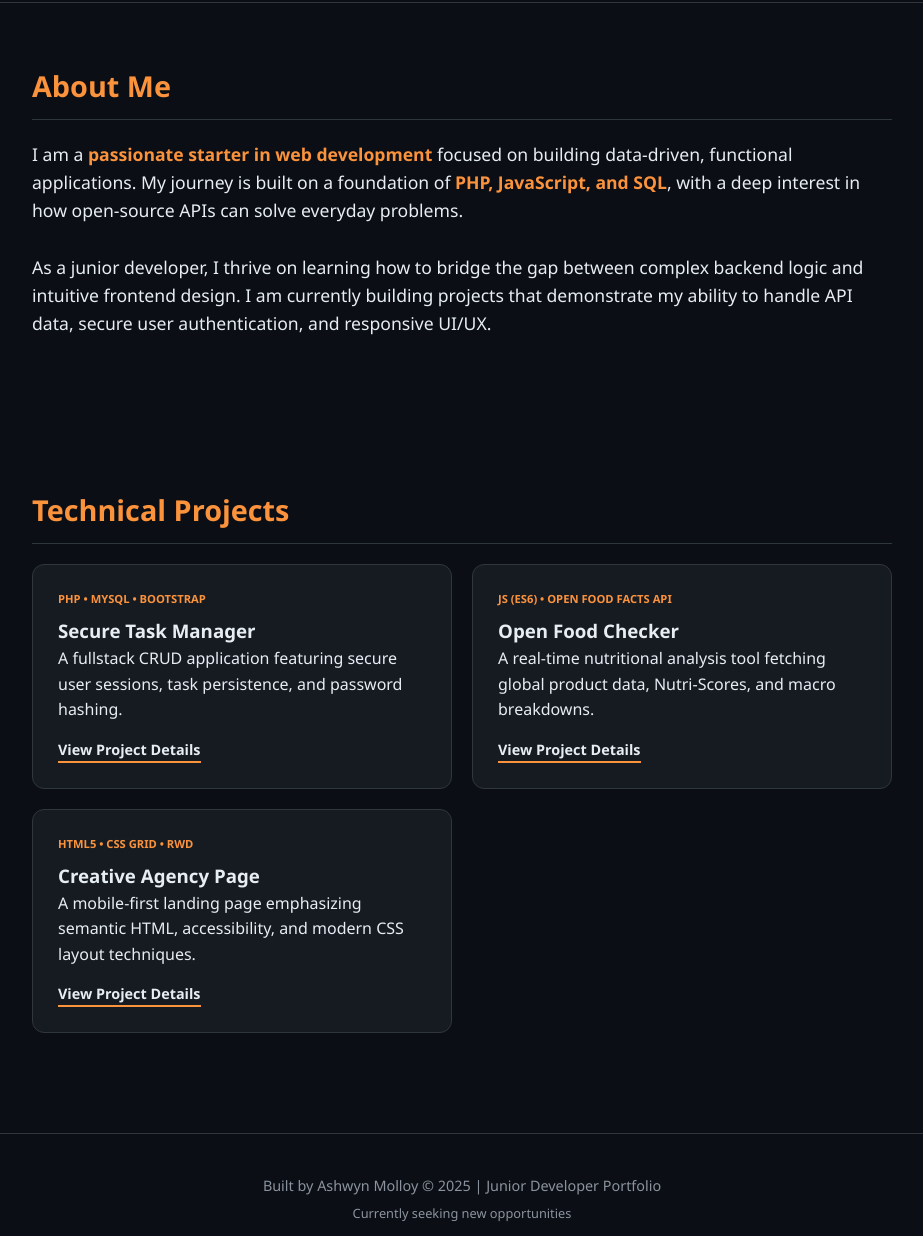
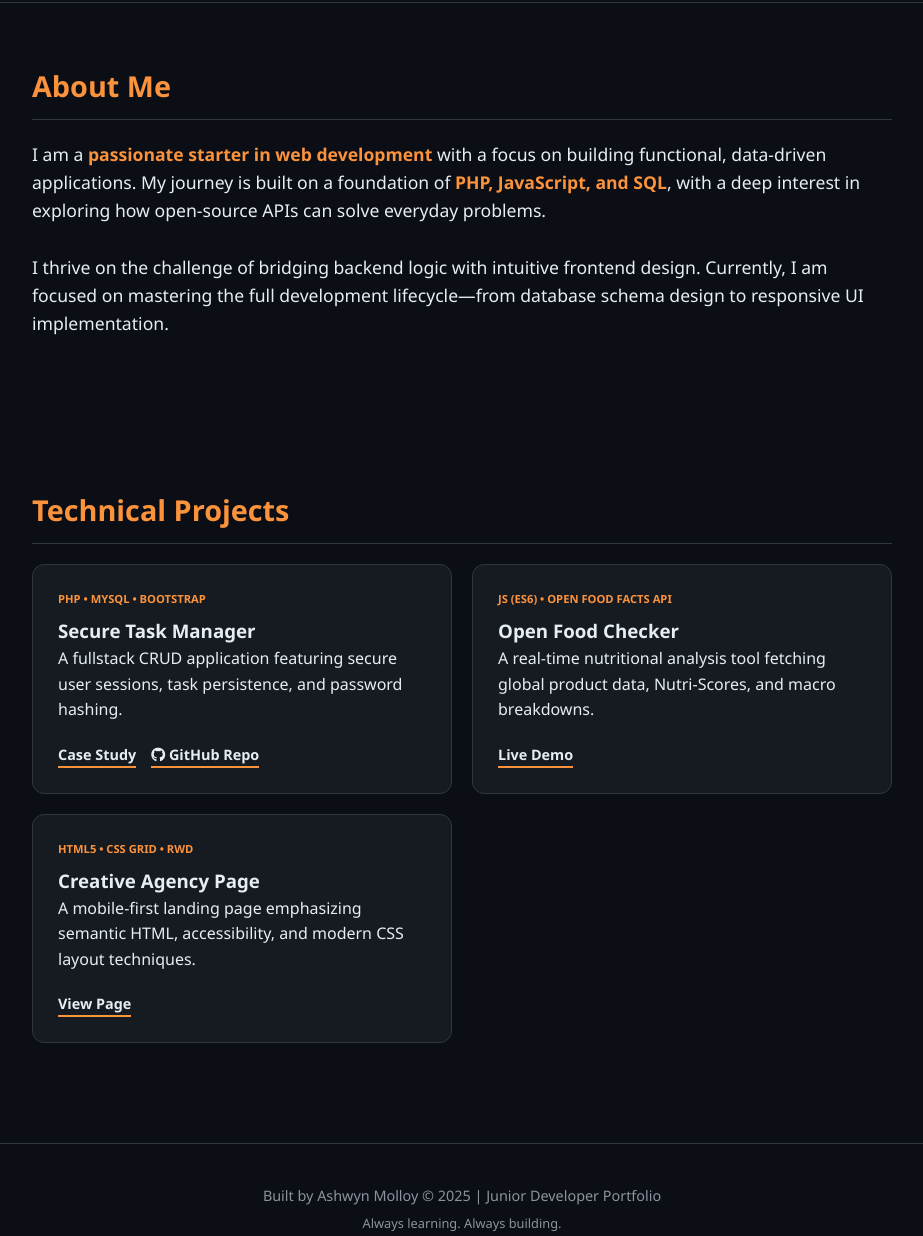
Before and after one commit to and1mo/and1mo.github.io, a plain HTML site: page index.html in a window 1280 px wide. Shown: the part 458-1694 px from the top of the page, without its empty margins (178-1101 px from the left). Drawn offline with Linux system fonts and the light colour scheme.

Commit message:
Update index.html

```diff
--- a/index.html
+++ b/index.html
@@ -4,16 +4,17 @@
     <meta charset="UTF-8">
     <meta name="viewport" content="width=device-width, initial-scale=1.0">
     <title>Ashwyn Molloy | Junior Fullstack Developer</title>
+    <link rel="stylesheet" href="https://cdnjs.cloudflare.com/ajax/libs/font-awesome/6.0.0/css/all.min.css">
     <style>
         :root {
-            --primary: #fb923c; /* Orange theme to match Open Food Facts */
+            --primary: #fb923c;
             --bg: #0b0e14;
             --card: #161b22;
             --text: #e6edf3;
             --text-dim: #8b949e;
         }
 
-        * { margin: 0; padding: 0; box-sizing: border-box; font-family: 'Segoe UI', sans-serif; }
+        * { margin: 0; padding: 0; box-sizing: border-box; font-family: 'Segoe UI', Tahoma, sans-serif; }
         body { background-color: var(--bg); color: var(--text); line-height: 1.6; }
 
         /* Header Section */
@@ -31,15 +32,14 @@
         h1 { font-size: 2.8rem; margin-bottom: 10px; }
         .tagline { color: var(--primary); font-weight: bold; font-size: 1.2rem; margin-bottom: 20px; text-transform: uppercase; letter-spacing: 1px; }
 
-        /* General Container */
+        /* Container & Layout */
         .container { max-width: 900px; margin: 0 auto; padding: 60px 20px; }
         h2 { font-size: 1.8rem; margin-bottom: 20px; color: var(--primary); border-bottom: 1px solid #30363d; padding-bottom: 10px; }
 
-        /* About Section */
         .about-text { font-size: 1.1rem; color: var(--text); margin-bottom: 30px; }
         .highlight { color: var(--primary); font-weight: 600; }
 
-        /* Project Grid */
+        /* Project Cards */
         .project-grid { display: grid; grid-template-columns: repeat(auto-fit, minmax(300px, 1fr)); gap: 20px; }
         .project-card {
             background: var(--card); border: 1px solid #30363d;
@@ -48,17 +48,16 @@
         .project-card:hover { transform: translateY(-5px); border-color: var(--primary); }
         .tech-tag { font-size: 0.7rem; font-weight: bold; color: var(--primary); display: block; margin-bottom: 8px; text-transform: uppercase; }
 
+        .project-links { display: flex; gap: 15px; margin-top: 20px; }
         .project-link {
-            display: inline-block;
             color: var(--text);
             text-decoration: none;
-            margin-top: 15px;
             font-weight: bold;
             font-size: 0.9rem;
             border-bottom: 2px solid var(--primary);
             transition: 0.2s;
         }
-        .project-link:hover { padding-left: 5px; color: var(--primary); }
+        .project-link:hover { color: var(--primary); }
 
         footer { text-align: center; padding: 40px; color: var(--text-dim); font-size: 0.9rem; border-top: 1px solid #30363d; margin-top: 40px; }
     </style>
@@ -74,9 +73,9 @@
     <div class="container">
         <h2>About Me</h2>
         <div class="about-text">
-            <p>I am a <span class="highlight">passionate starter in web development</span> focused on building data-driven, functional applications. My journey is built on a foundation of <span class="highlight">PHP, JavaScript, and SQL</span>, with a deep interest in how open-source APIs can solve everyday problems.</p>
+            <p>I am a <span class="highlight">passionate starter in web development</span> with a focus on building functional, data-driven applications. My journey is built on a foundation of <span class="highlight">PHP, JavaScript, and SQL</span>, with a deep interest in exploring how open-source APIs can solve everyday problems.</p>
             <br>
-            <p>As a junior developer, I thrive on learning how to bridge the gap between complex backend logic and intuitive frontend design. I am currently building projects that demonstrate my ability to handle API data, secure user authentication, and responsive UI/UX.</p>
+            <p>I thrive on the challenge of bridging backend logic with intuitive frontend design. Currently, I am focused on mastering the full development lifecycle—from database schema design to responsive UI implementation.</p>
         </div>
     </div>
 
@@ -88,21 +87,30 @@
                 <span class="tech-tag">PHP • MYSQL • BOOTSTRAP</span>
                 <h3>Secure Task Manager</h3>
                 <p>A fullstack CRUD application featuring secure user sessions, task persistence, and password hashing.</p>
-                <a href="task-manager.html" class="project-link">View Project Details</a>
+                <div class="project-links">
+                    <a href="task-manager.html" class="project-link">Case Study</a>
+                    <a href="https://github.com/and1mo/task-crud" target="_blank" class="project-link">
+                        <i class="fab fa-github"></i> GitHub Repo
+                    </a>
+                </div>
             </div>
 
             <div class="project-card">
                 <span class="tech-tag">JS (ES6) • OPEN FOOD FACTS API</span>
                 <h3>Open Food Checker</h3>
                 <p>A real-time nutritional analysis tool fetching global product data, Nutri-Scores, and macro breakdowns.</p>
-                <a href="nutrition-checker.html" class="project-link">View Project Details</a>
+                <div class="project-links">
+                    <a href="nutrition-checker.html" class="project-link">Live Demo</a>
+                </div>
             </div>
 
             <div class="project-card">
                 <span class="tech-tag">HTML5 • CSS GRID • RWD</span>
                 <h3>Creative Agency Page</h3>
                 <p>A mobile-first landing page emphasizing semantic HTML, accessibility, and modern CSS layout techniques.</p>
-                <a href="agency.html" class="project-link">View Project Details</a>
+                <div class="project-links">
+                    <a href="agency.html" class="project-link">View Page</a>
+                </div>
             </div>
 
         </div>
@@ -110,7 +118,7 @@
 
     <footer>
         <p>Built by Ashwyn Molloy &copy; 2025 | Junior Developer Portfolio</p>
-        <p style="font-size: 0.8rem; margin-top: 5px;">Currently seeking new opportunities</p>
+        <p style="font-size: 0.8rem; margin-top: 5px;">Always learning. Always building.</p>
     </footer>
 
 </body>
```
